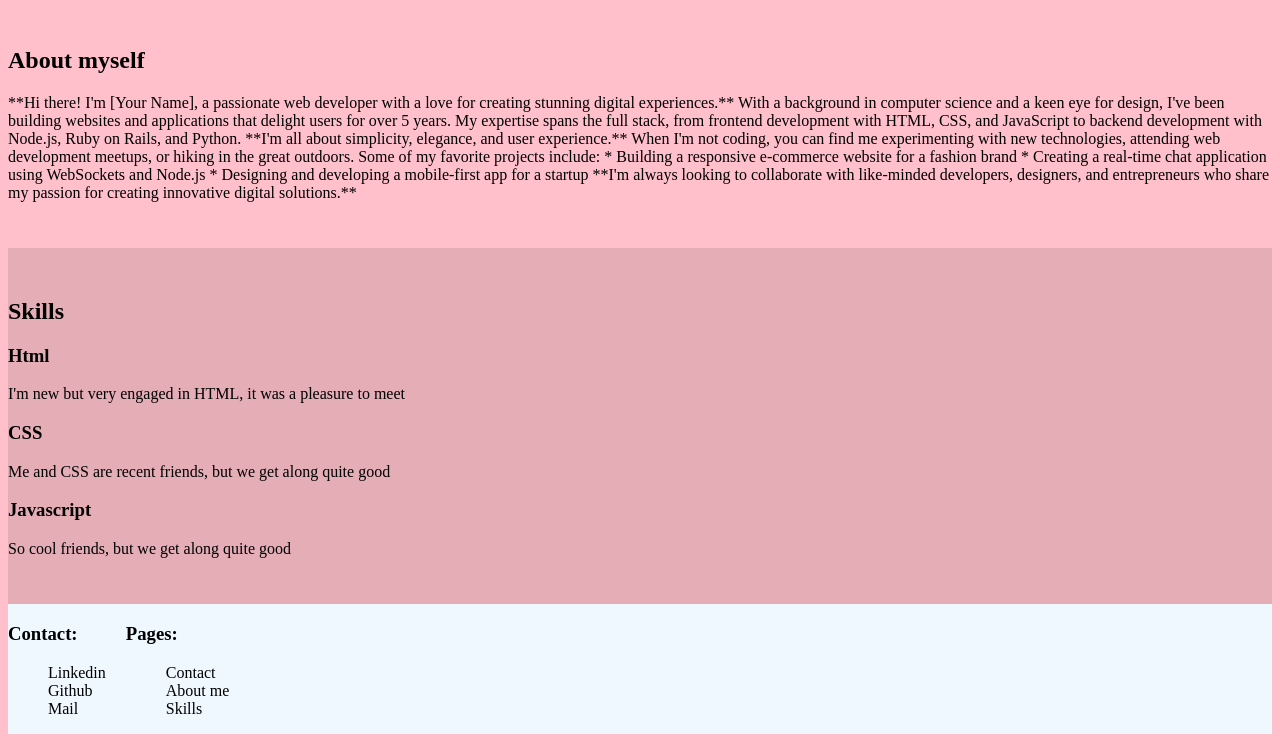
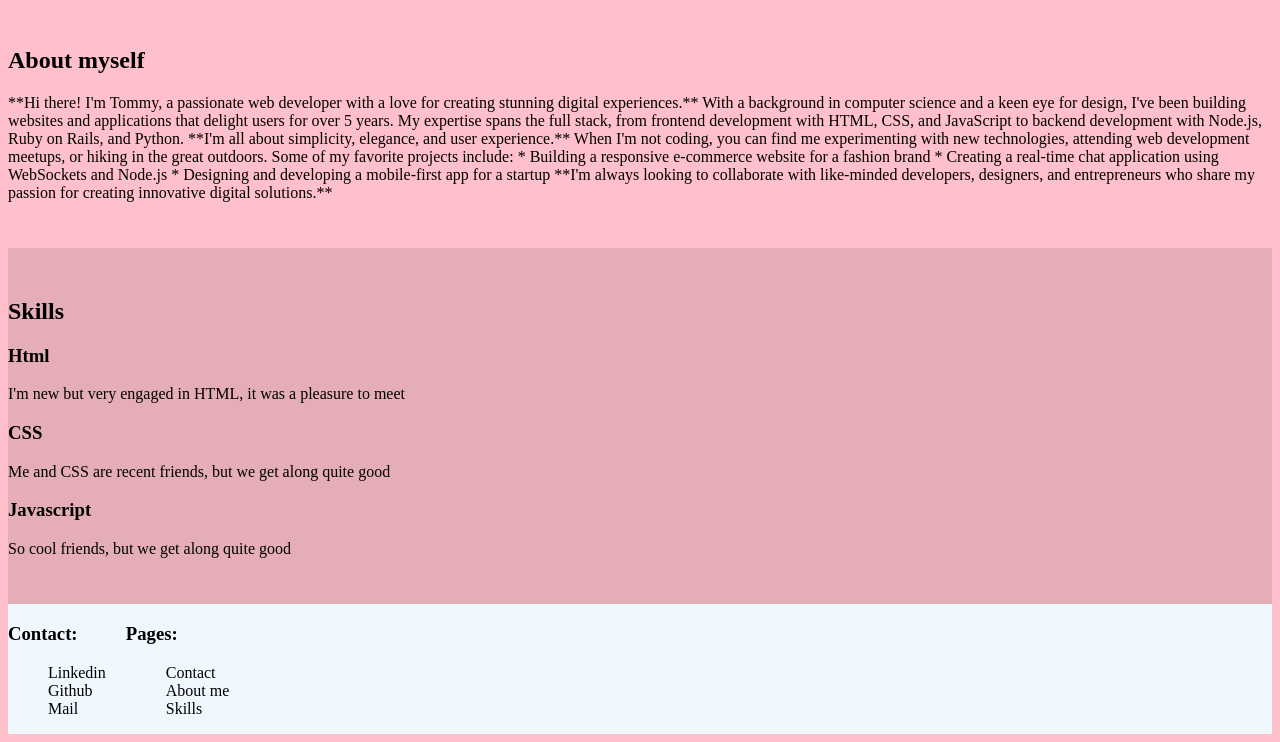
Before and after one commit to spielhoelle/spielhoelle.github.io2, a plain HTML site: page index.html in a window 1280 px wide. Shown: the part 101-843 px from the top of the page. Drawn offline with Linux system fonts and the light colour scheme.

Commit message:
replace name

```diff
--- a/index.html
+++ b/index.html
@@ -48,7 +48,7 @@
 
         <section id="me">
                 <h2>About myself</h2>
-                <p>**Hi there! I'm [Your Name], a passionate web developer with a love for creating stunning digital
+                <p>**Hi there! I'm Tommy, a passionate web developer with a love for creating stunning digital
                         experiences.**
 
                         With a background in computer science and a keen eye for design, I've been building websites and
```
